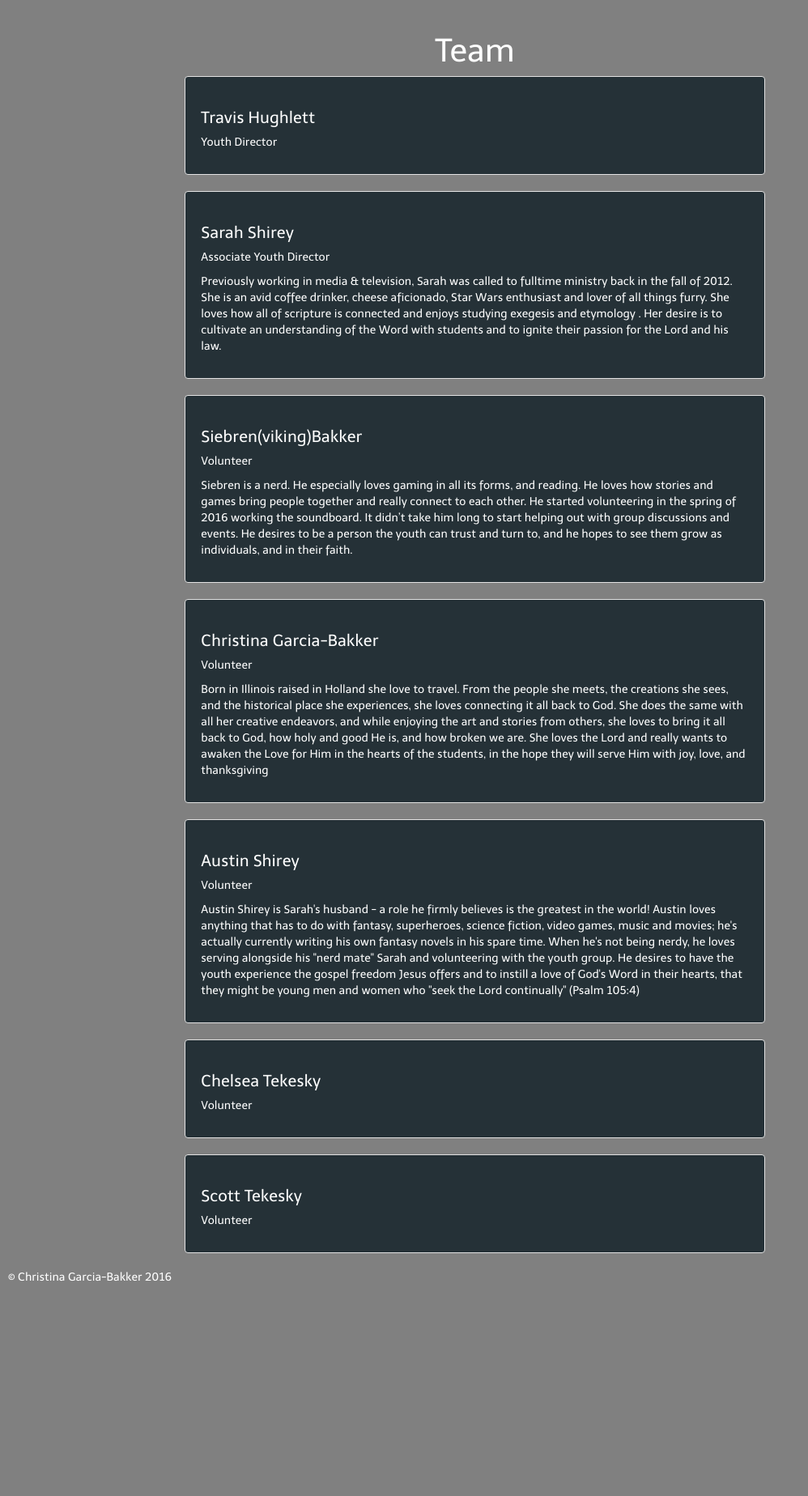
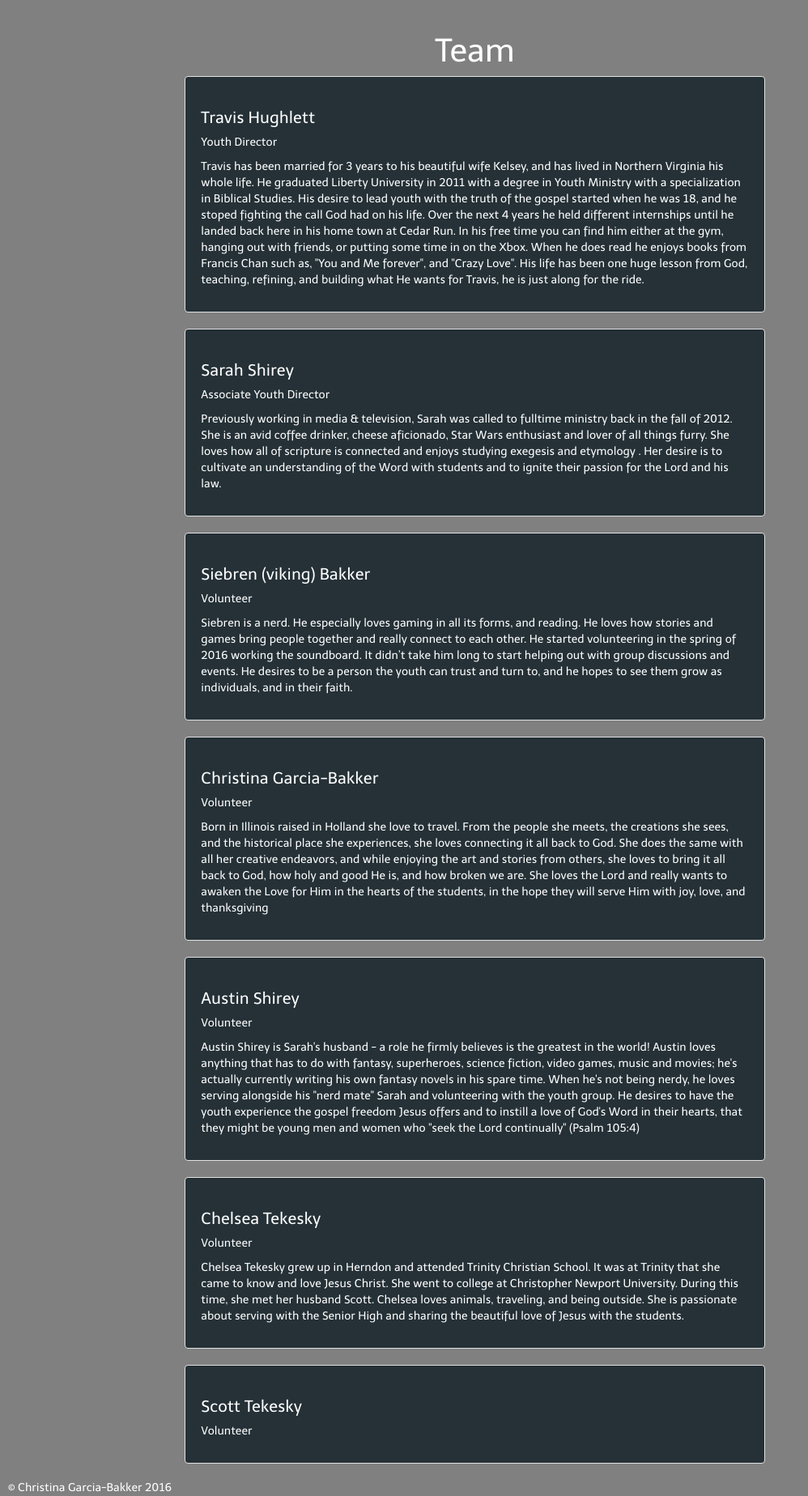
Before and after one commit to cedarrun/crccreverb.com, a Flask app: page /team in a window 1280 px wide. Shown: the part 52-1900 px from the top of the page at 81% size, without its empty margins (0-998 px from the left). Before the commit the page ends 1635 px from the top, so only its background shows below. Run offline with Flask 2, Linux system fonts and the light colour scheme; parts of the project's set-up code (start-up, migrations or seed data) failed here and were passed over; some libraries are stand-ins or nearby versions.

Commit message:
Added additional team blurbs

```diff
--- a/website/templates/general/team.html
+++ b/website/templates/general/team.html
@@ -5,6 +5,13 @@
 <div class="well">
    <h3> Travis Hughlett</h3>
    <p>Youth Director</p>
+   <p>Travis has been married for 3 years to his beautiful wife Kelsey, and has lived in Northern Virginia his whole life.
+      He graduated Liberty University in 2011 with a degree in Youth Ministry with a specialization in Biblical Studies.
+      His desire to lead youth with the truth of the gospel started when he was 18, and he stoped fighting the call God had on his life.
+      Over the next 4 years he held different internships until he landed back here in his home town at Cedar Run.
+      In his free time you can find him either at the gym, hanging out with friends, or putting some time in on the Xbox.
+      When he does read he enjoys books from Francis Chan such as, "You and Me forever", and "Crazy Love". His life has been one huge
+      lesson from God, teaching, refining, and building what He wants for Travis, he is just along for the ride.</p>
 </div>
 <div class="well">
    <h3>Sarah Shirey</h3>
@@ -15,7 +22,7 @@ enjoys studying exegesis and etymology . Her desire is to cultivate an understan
 passion for the Lord and his law.</p>
 </div>
 <div class="well">
-   <h3>Siebren(viking)Bakker</h3>
+   <h3>Siebren (viking) Bakker</h3>
    <p>Volunteer</p>
 <p>Siebren is a nerd. He especially loves gaming in all its forms, and reading. He loves how stories and games bring people
 together and really connect to each other. He started volunteering in the spring of 2016 working the soundboard. It didn’t take
@@ -43,6 +50,10 @@ might be young men and women who "seek the Lord continually" (Psalm 105:4)</p>
 <div class="well">
 <h3>Chelsea Tekesky</h3>
 <p>Volunteer</p>
+<p>Chelsea Tekesky grew up in Herndon and attended Trinity Christian School. It was at Trinity that she came to know and love
+Jesus Christ. She went to college at Christopher Newport University. During this time, she met her husband Scott. Chelsea loves
+animals, traveling, and being outside. She is passionate about serving with the Senior High and sharing the beautiful love of Jesus
+with the students.</p>
 </div>
 <div class="well">
 <h3>Scott Tekesky</h3>
```
